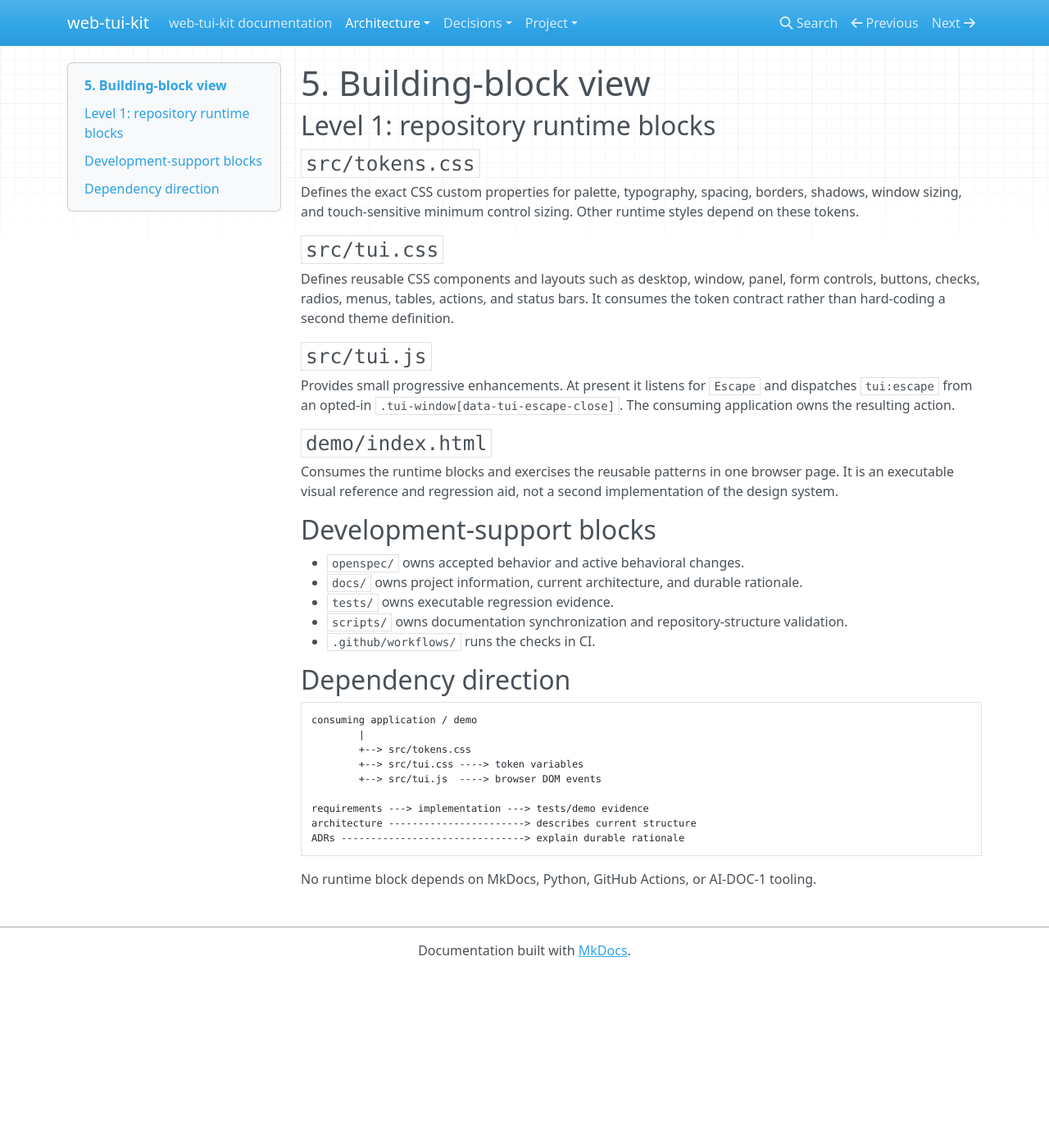
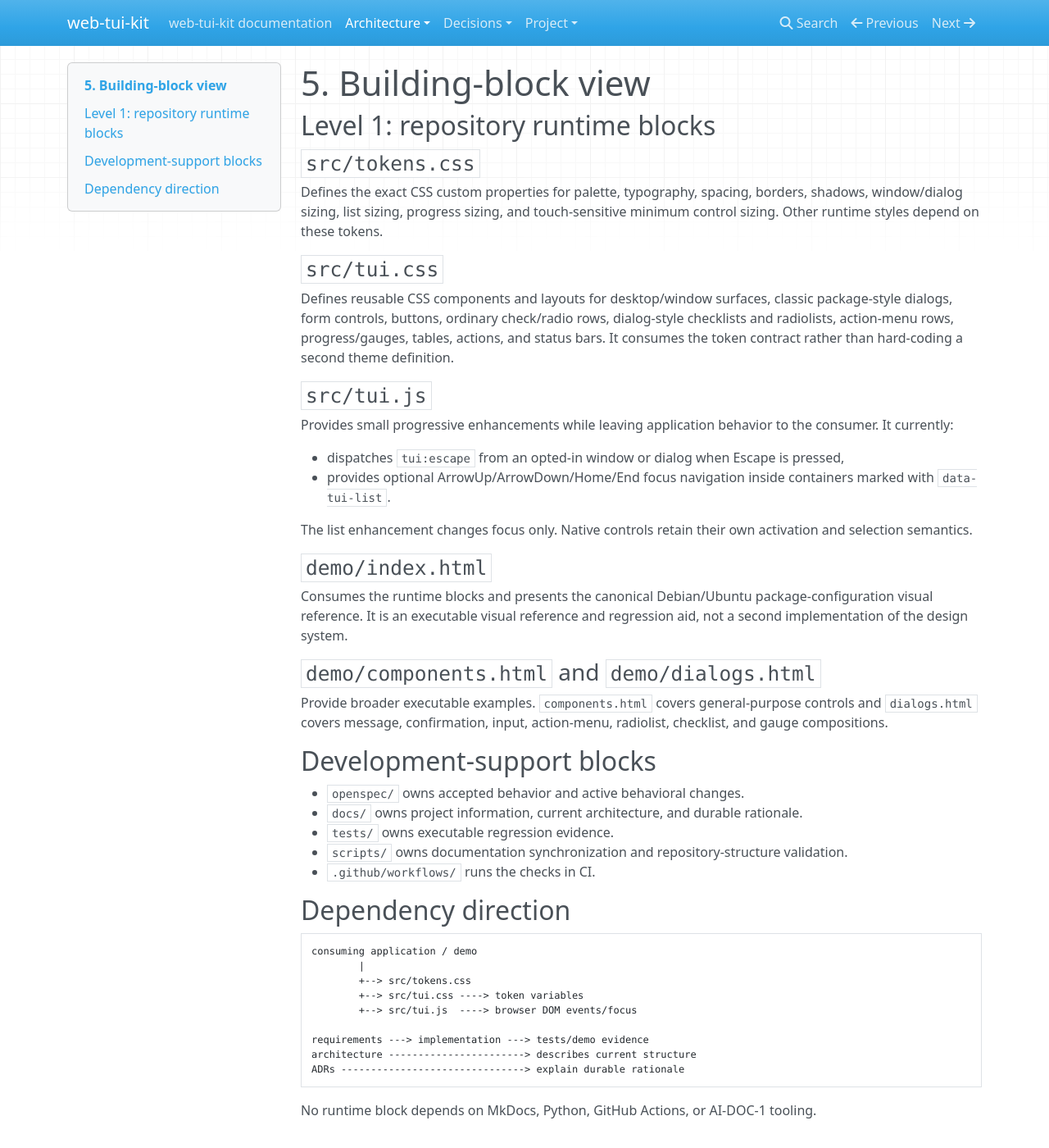
Before and after one commit to 1990jk1990/web-tui-kit, an MkDocs documentation site: the page built from docs/architecture/05-building-block-view.md, in a window 1280 px wide and 1400 px high. Shown: the whole window at 82% size. Built offline with MkDocs 1.6.1, drawn with Linux system fonts in a browser that asks for light colours; nearby versions of some CDN libraries.

Commit message:
docs: update architecture for core dialog patterns

```diff
--- a/docs/architecture/05-building-block-view.md
+++ b/docs/architecture/05-building-block-view.md
@@ -4,19 +4,28 @@
 
 ### `src/tokens.css`
 
-Defines the exact CSS custom properties for palette, typography, spacing, borders, shadows, window sizing, and touch-sensitive minimum control sizing. Other runtime styles depend on these tokens.
+Defines the exact CSS custom properties for palette, typography, spacing, borders, shadows, window/dialog sizing, list sizing, progress sizing, and touch-sensitive minimum control sizing. Other runtime styles depend on these tokens.
 
 ### `src/tui.css`
 
-Defines reusable CSS components and layouts such as desktop, window, panel, form controls, buttons, checks, radios, menus, tables, actions, and status bars. It consumes the token contract rather than hard-coding a second theme definition.
+Defines reusable CSS components and layouts for desktop/window surfaces, classic package-style dialogs, form controls, buttons, ordinary check/radio rows, dialog-style checklists and radiolists, action-menu rows, progress/gauges, tables, actions, and status bars. It consumes the token contract rather than hard-coding a second theme definition.
 
 ### `src/tui.js`
 
-Provides small progressive enhancements. At present it listens for `Escape` and dispatches `tui:escape` from an opted-in `.tui-window[data-tui-escape-close]`. The consuming application owns the resulting action.
+Provides small progressive enhancements while leaving application behavior to the consumer. It currently:
+
+- dispatches `tui:escape` from an opted-in window or dialog when Escape is pressed,
+- provides optional ArrowUp/ArrowDown/Home/End focus navigation inside containers marked with `data-tui-list`.
+
+The list enhancement changes focus only. Native controls retain their own activation and selection semantics.
 
 ### `demo/index.html`
 
-Consumes the runtime blocks and exercises the reusable patterns in one browser page. It is an executable visual reference and regression aid, not a second implementation of the design system.
+Consumes the runtime blocks and presents the canonical Debian/Ubuntu package-configuration visual reference. It is an executable visual reference and regression aid, not a second implementation of the design system.
+
+### `demo/components.html` and `demo/dialogs.html`
+
+Provide broader executable examples. `components.html` covers general-purpose controls and `dialogs.html` covers message, confirmation, input, action-menu, radiolist, checklist, and gauge compositions.
 
 ## Development-support blocks
 
@@ -33,7 +42,7 @@ consuming application / demo
         |
         +--> src/tokens.css
         +--> src/tui.css ----> token variables
-        +--> src/tui.js  ----> browser DOM events
+        +--> src/tui.js  ----> browser DOM events/focus
 
 requirements ---> implementation ---> tests/demo evidence
 architecture -----------------------> describes current structure
```
